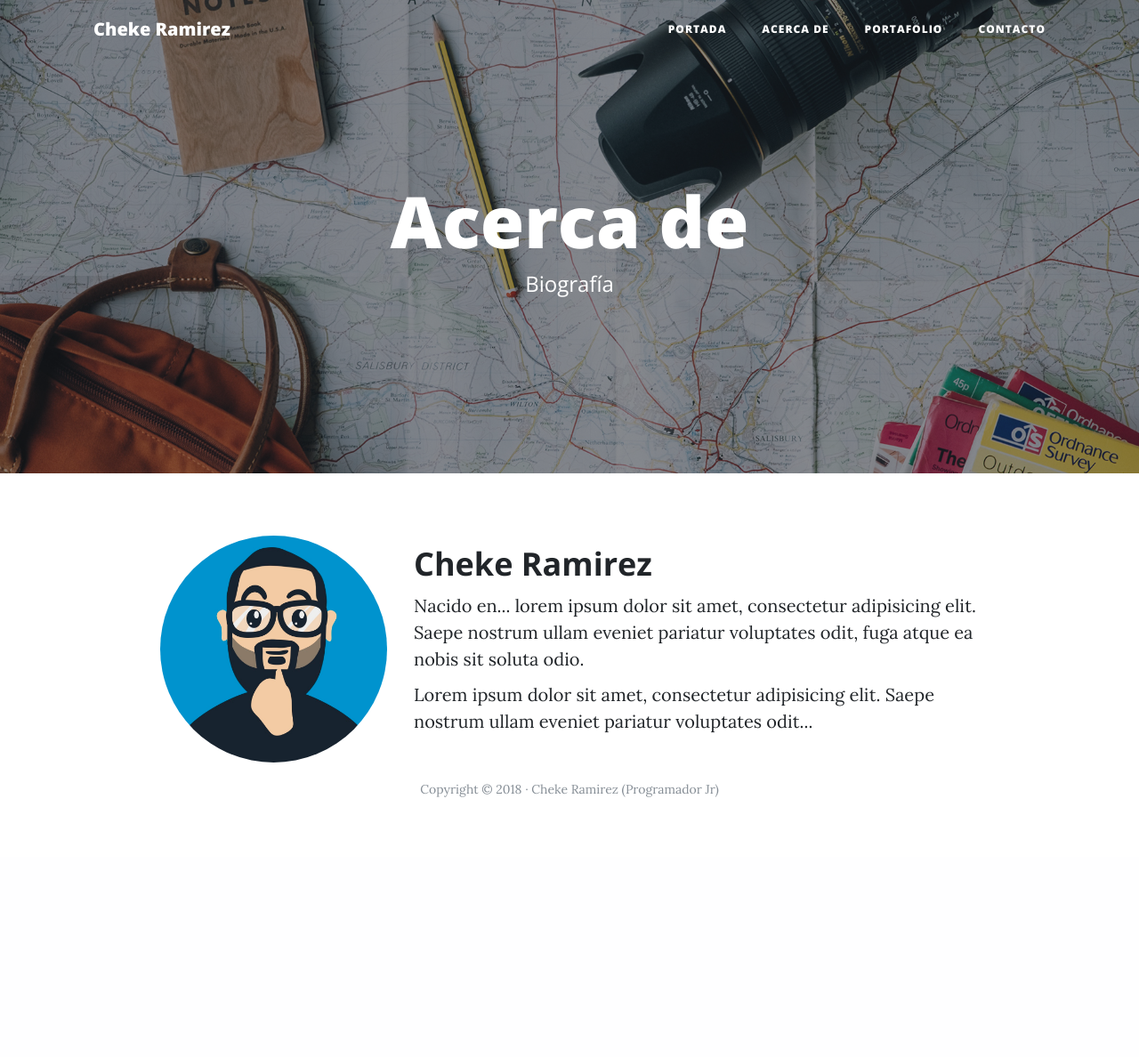
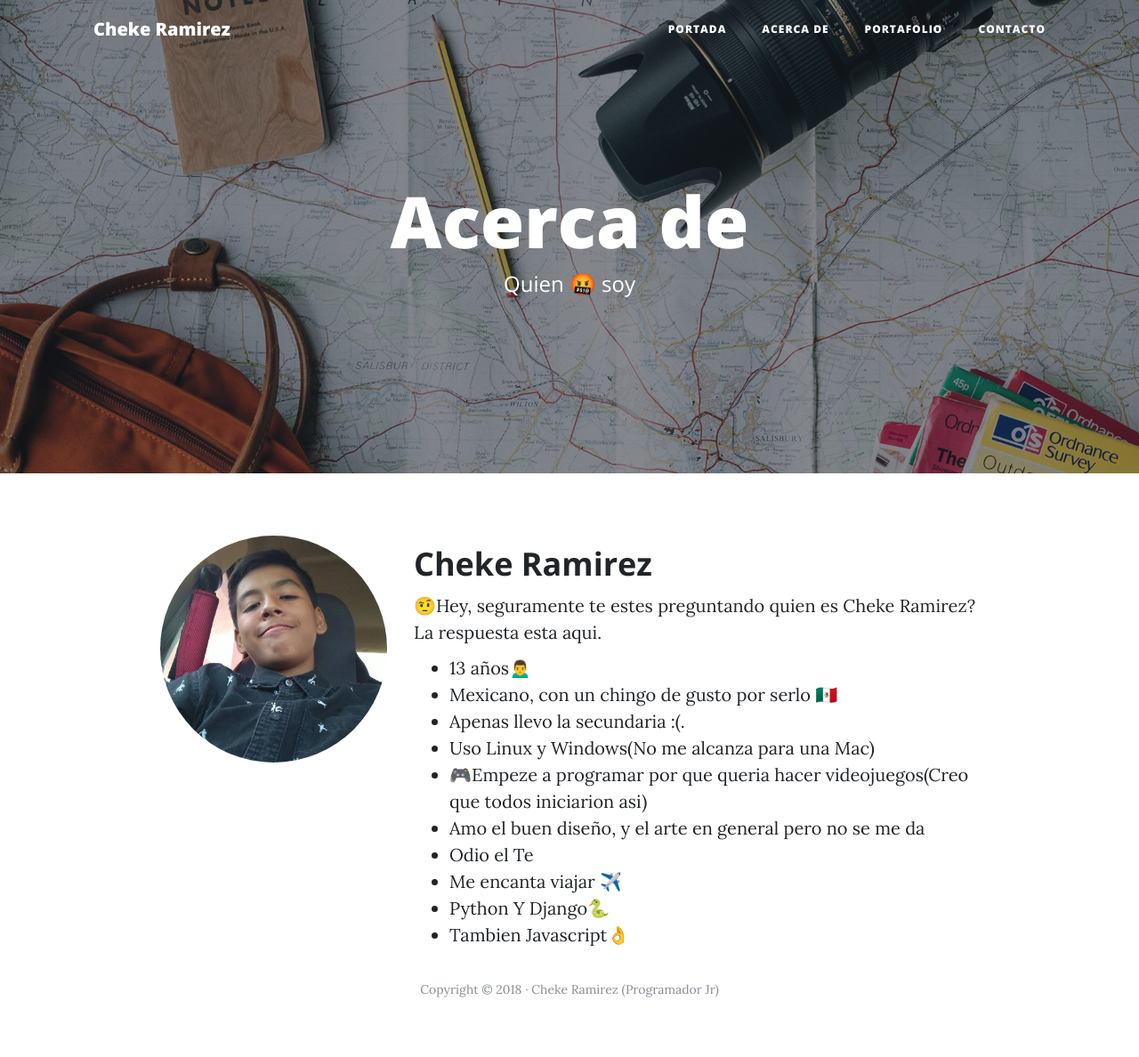
Before and after one commit to ChekeGT/Portafolio, a Django app: template core/templates/core/about.html in a window 1280 px wide. Shown: the whole page at 89% size. Before the commit the page ends 896 px from the top, so only its background shows below. Run offline with Django 3.2, Linux system fonts and the light colour scheme; the template is opened without the code that fills it, so the values that code supplies are empty; some libraries are stand-ins or nearby versions.

Commit message:
Cambiada la zona de acerca de mi, arreglado un bug del portafolio
Arregle un bug que sucede cuando usas linux en la app del portafolio,
ya que el directorio de los templates de esa zona estaba en mayusculas
por lo tanto no es lo mismo "Templates" que "templates", en segunda
agregue informacion real respecto a mi en la zona de acerca de.

```diff
--- a/core/templates/core/about.html
+++ b/core/templates/core/about.html
@@ -3,7 +3,7 @@
 {% block background %}{% load static %}{% static 'core/img/about-bg.jpg' %}{% endblock %}
 {% block headers %}
 <h1>Acerca de</h1>
-<span class="subheading">Biografía</span>
+<span class="subheading">Quien 🤬 soy</span>
 {% endblock %}
 {% block content %}
     <!-- Contenido Principal -->
@@ -14,8 +14,22 @@
         </div>
         <div class="col-lg-7 col-md-8">
           <h2 class="section-heading">Cheke Ramirez</h2>
-          <p>Nacido en... lorem ipsum dolor sit amet, consectetur adipisicing elit. Saepe nostrum ullam eveniet pariatur voluptates odit, fuga atque ea nobis sit soluta odio.</p>
-          <p>Lorem ipsum dolor sit amet, consectetur adipisicing elit. Saepe nostrum ullam eveniet pariatur voluptates odit...</p>
+          <p>
+              🤨Hey, seguramente te estes preguntando quien es Cheke Ramirez? La respuesta esta aqui.
+          </p>
+                  <ul>
+            <li>13 años🙍‍♂️️</li>
+            <li>Mexicano, con un chingo de gusto por serlo
+🇲🇽</li>
+            <li>Apenas llevo la secundaria :(.</li>
+            <li>Uso Linux y Windows(No me alcanza para una Mac)</li>
+            <li>🎮Empeze a programar por que queria hacer videojuegos(Creo que todos iniciarion asi)</li>
+            <li>Amo el buen diseño, y el arte en general pero no se me da</li>
+            <li>Odio el Te</li>
+            <li>Me encanta viajar ✈️</li>
+            <li>Python Y Django🐍 </li>
+            <li>Tambien Javascript👌</li>
+              </ul>
         </div>
       </div>
     </div>
```
Also changed, not shown: core/static/core/img/avatar.jpg, portfolio/templates/portfolio/portfolio_detail.html (renamed from portfolio/Templates/portfolio/portfolio_detail.html), portfolio/templates/portfolio/portfolio_list.html (renamed from portfolio/Templates/portfolio/portfolio_list.html), 1 other file.
